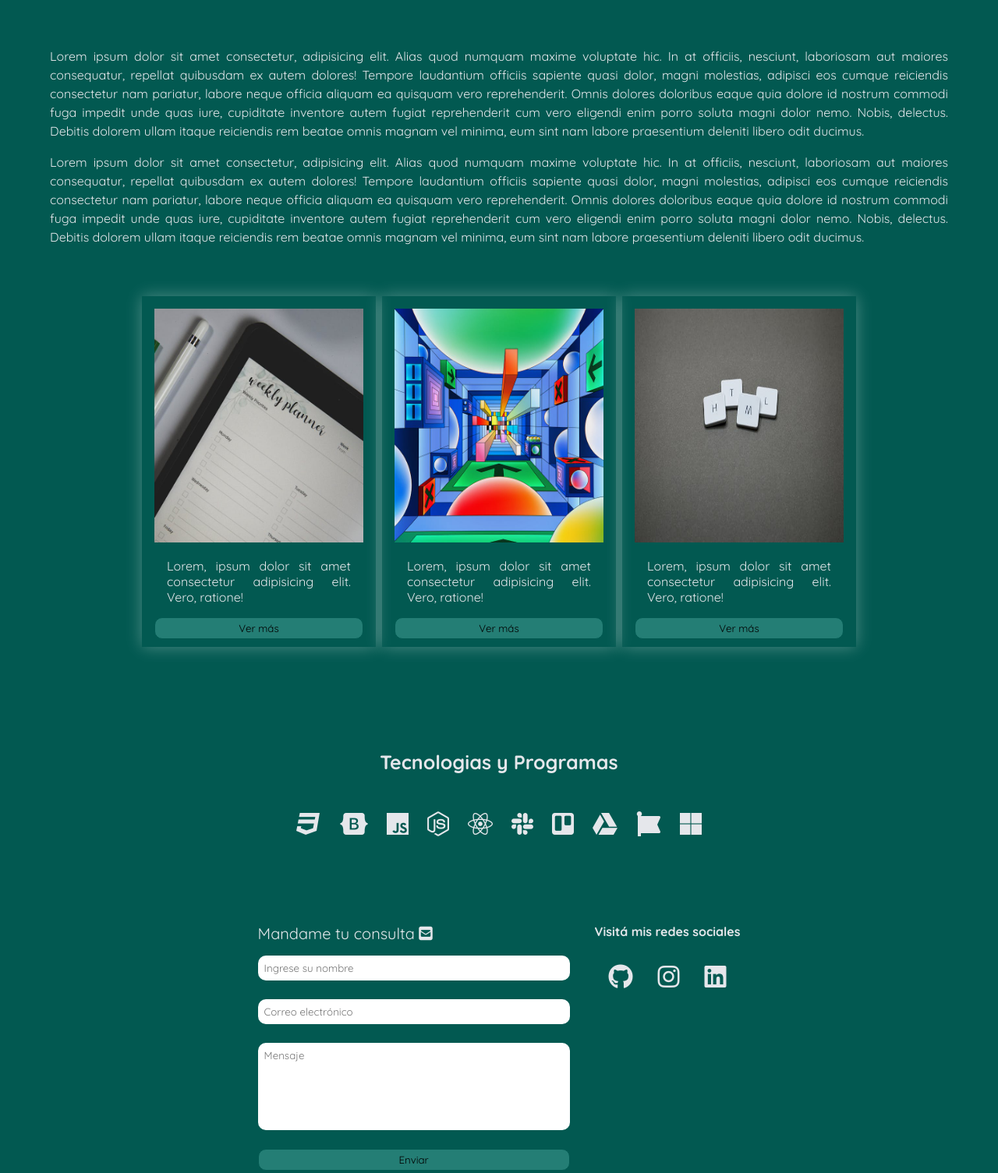
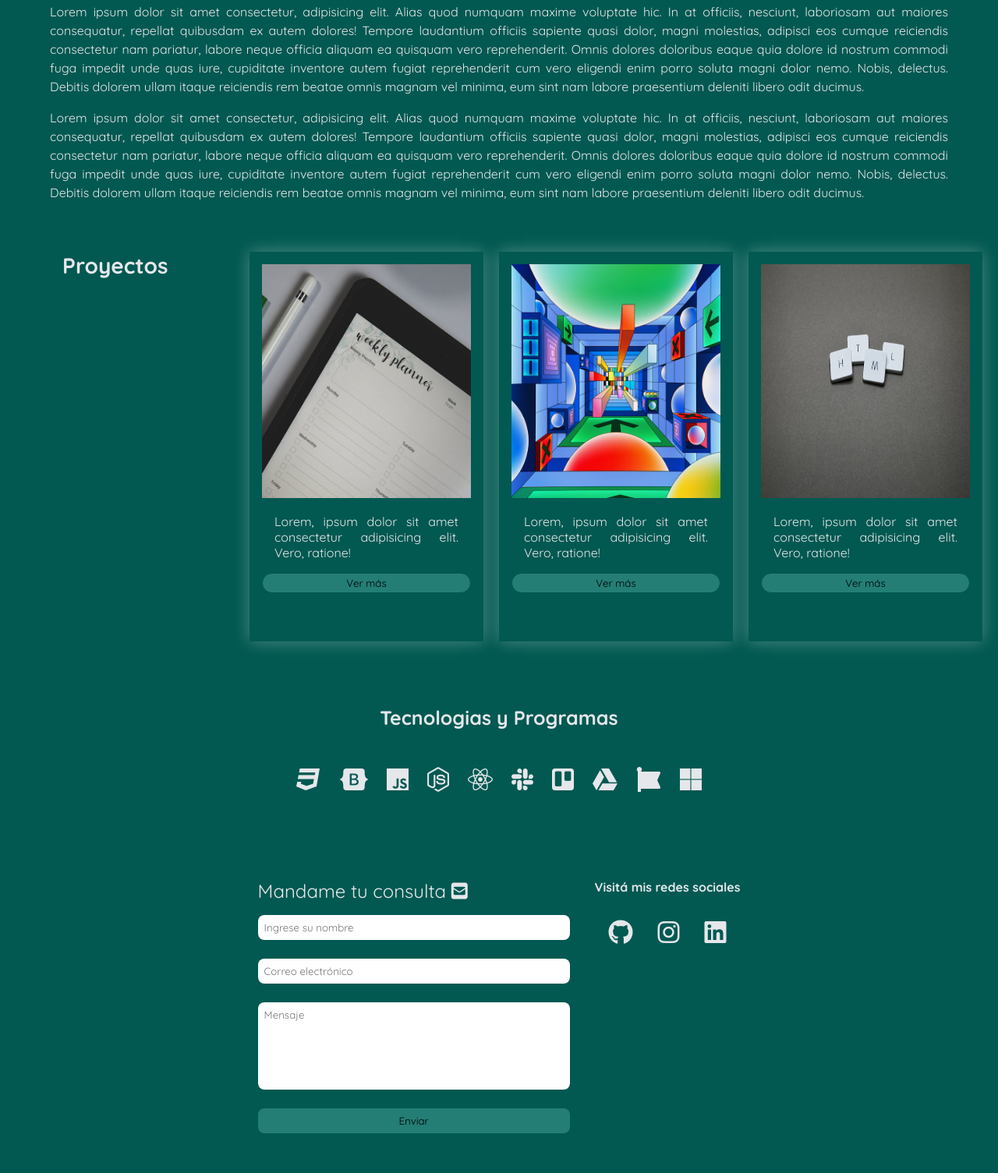
Before and after one commit to aldafernandez/portfolio-practica, a plain HTML site: page index.html in a window 1280 px wide. Shown: the part 520-2025 px from the top of the page at 78% size. Drawn offline with Linux system fonts and the light colour scheme.

Commit message:
responsive update

```diff
--- a/index.html
+++ b/index.html
@@ -57,17 +57,17 @@
                     <div class="card-proyectos">
                         <img class="img-card" src="imagenes/proyecto1.jpg" alt="proyecto portada">
                         <p>Lorem, ipsum dolor sit amet consectetur adipisicing elit. Vero, ratione!</p>
-                        <button type="submit" class="button-card">Ver más</button>
+                        <button type="submit" class="button">Ver más</button>
                     </div>
                     <div class="card-proyectos">
                         <img class="img-card" src="imagenes/proyecto2.jpg" alt="proyecto portada">
                         <p>Lorem, ipsum dolor sit amet consectetur adipisicing elit. Vero, ratione!</p>
-                        <button type="submit" class="button-card">Ver más</button>
+                        <button type="submit" class="button">Ver más</button>
                     </div>
                     <div class="card-proyectos">
                         <img class="img-card" src="imagenes/proyecto3.jpg" alt="proyecto portada">
                         <p>Lorem, ipsum dolor sit amet consectetur adipisicing elit. Vero, ratione!</p>
-                        <button type="submit" class="button-card">Ver más</button>
+                        <button type="submit" class="button">Ver más</button>
                     </div>
                 </div>
                 <div id="tecnologias">
--- a/style.css
+++ b/style.css
@@ -5,6 +5,9 @@
 
     --font-size1:3rem;
     --font-size2:1.5rem;
+    --font-size3:1.75rem;
+
+    --font-primary:"Quicksand", sans-serif;
 }
 *{
     margin: 0;
@@ -12,10 +15,9 @@
     box-sizing: border-box;
     list-style: none;
     text-decoration: none;
-    font-family: "Quicksand", sans-serif;
+    font-family: var(--font-primary);
+    scroll-behavior: smooth;
 }
-
-*{scroll-behavior: smooth;}
 
 body{
     background-color: var(--backgroundbody);
@@ -23,7 +25,7 @@ body{
     width: 100%;
     display: grid;
     grid-template-columns: repeat(3, 1fr);
-    grid-template-rows: 580px 2fr 300px;
+    grid-template-rows: 1fr 2fr 1fr;
     grid-template-areas:
     "header header header"
     "main main main"
@@ -82,22 +84,16 @@ body{
 #proyectos{
     height: 550px;
     display: grid;
-    grid-template-columns: repeat(3, 300px);
-    grid-template-rows: repeat(3, 400px);
-    grid-auto-rows: 400px;
-    gap: .5rem;
-    justify-content: center;
-    position: relative;
+    grid-template-columns: repeat(4, 1fr);
     & .subtitle{
-        font-size: 25px;
-        position: absolute;
-        transform: translateX(40px);
+        font-size:var(--font-size3);
+        padding-inline-start: 5rem;
     }
     & .card-proyectos{
         box-shadow: 0 0 20px 0 rgba(255, 255, 255, .3);
-        transition: 0.5s ease-in-out;
-        width: 300px;
-        height: 450px;
+        transition: all 0.5s ease-in-out;
+        max-width: 300px;
+        max-height: 500px;
         padding: 1rem;
         & .img-card{
             width:100%;
@@ -107,20 +103,21 @@ body{
             text-align: justify;
             padding: 1rem;
         }
-        & .button-card {
-            width: 100%;
-            padding:5px;
-            border: 1px solid var(--backgroundbody);
-            border-radius: 10px;
-            background-color: #247e75;
-        }
     }
+}
+.button {
+    width: 100%;
+    padding:.25rem;
+    border: 1px solid var(--backgroundbody);
+    border-radius: 1rem;
+    background-color: #247e75;
 }
 .card-proyectos:hover{
     transform: translateY(20px);
 }
-.button-card:hover{
-    font-weight: bolder;
+.button:hover{
+    background-color: #174440;
+    font-weight: bold;
 }
 
 #tecnologias{
@@ -145,25 +142,18 @@ body{
     gap: 2rem;
     & .form-texto{
         padding-block-end:1rem;
-        font-size: 20px;
+        font-size: var(--font-size2);
     }
     & .form{
         display: flex;
         flex-direction: column;
-        width: 400px;
+        min-width: 400px;
         gap: 1.5rem;
         & .input{
             border: none;
-            border-radius: 10px;
+            border-radius: .5rem;
             padding: .5rem;
             resize: none;
-        }
-        & .button{
-            width: 100%;
-            padding:5px;
-            border: 1px solid var(--backgroundbody);
-            border-radius: 10px;
-            background-color: #247e75;
         }
     }
     & .redes-contact{
@@ -180,29 +170,27 @@ body{
         }
     }
 }
-.button:hover{
-    font-weight: bolder;
-}
 
-.input:focus{
-    outline: 2px solid #247e75;
-}
+.input:focus{ outline: 2px solid #247e75;}
 
 @media(max-width:700px){
     #header{
         padding-inline-start: 2rem;
+        padding-block-end: .5rem;
     }
 }
-@media(max-width:1290px){
-    #proyectos .subtitle{
-        color:transparent;
-    }
-}
-@media(max-width:1000px){
+@media(max-width:1234px){
     #proyectos{
         display: flex;
         flex-wrap: wrap;
         height: fit-content;
+        gap: 1rem;
+        justify-content: center;
+    }
+}
+@media(max-width:1234px){
+    #proyectos > .subtitle{
+       display: none;
     }
 }
 @media(max-width:1000px){
@@ -218,3 +206,11 @@ body{
         align-items: center;
     }
 }
+
+@media(max-width:590px){
+    .icon-tec{
+        display: flex;
+        flex-wrap: wrap;
+        padding-inline: 1rem;
+    }
+}
```
